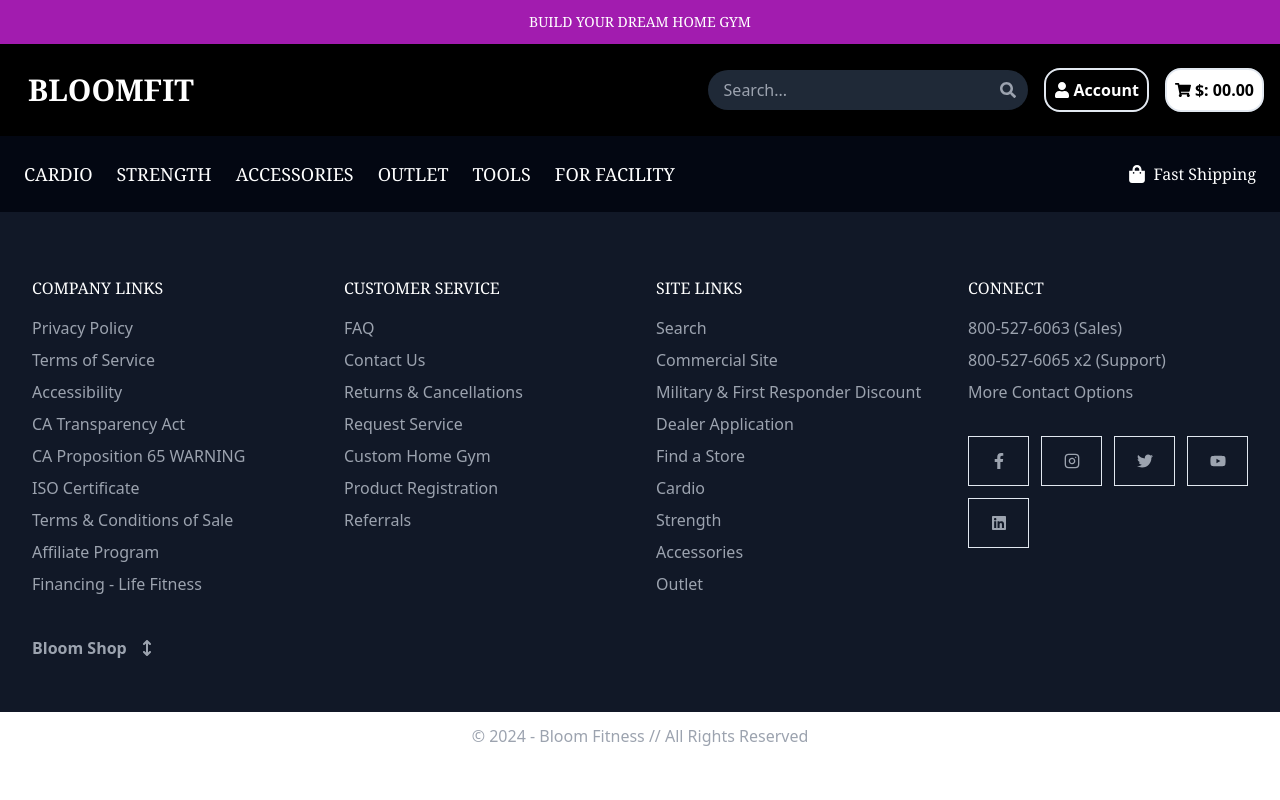
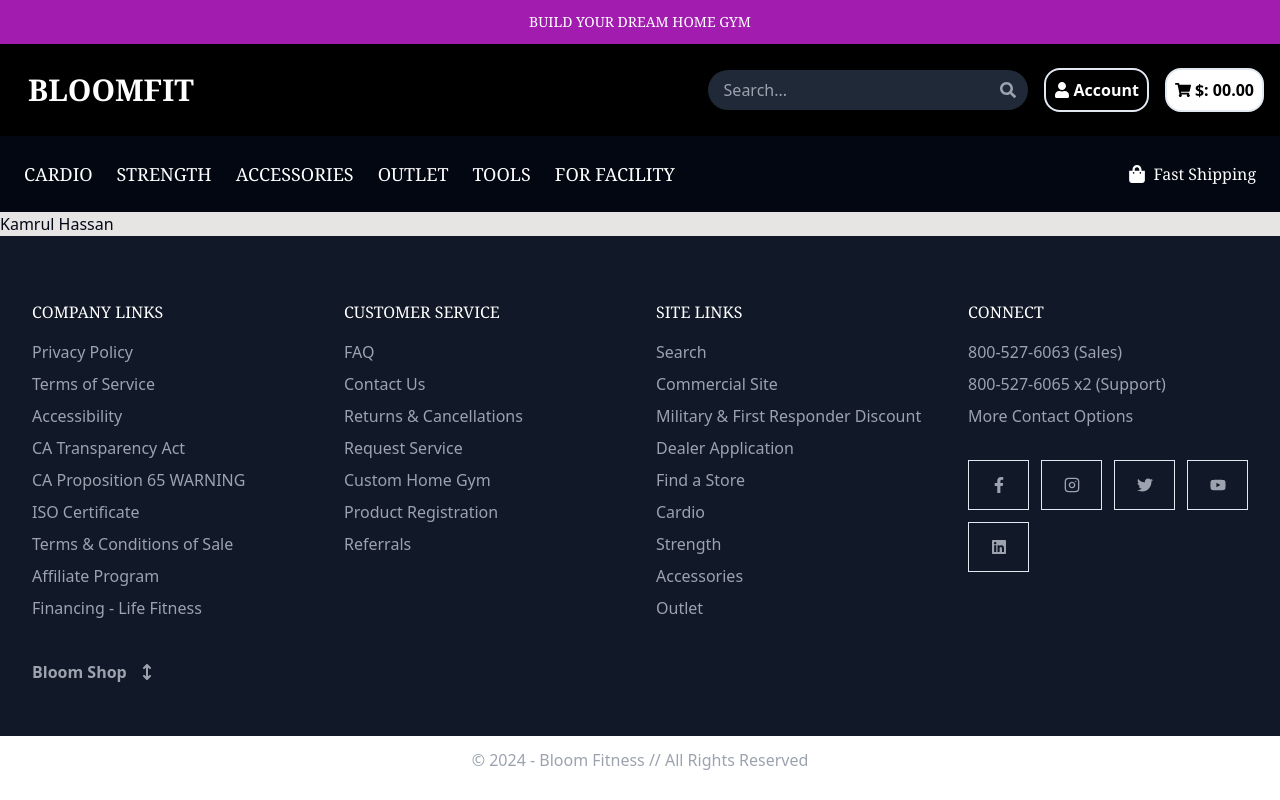
Before and after one commit to Kamrulthedev/BloomFit, a React (Vite) app: page / in a window 1280 px wide. Built offline with nearby package versions, Linux system fonts and the light colour scheme.

Commit message:
create-home-pages-commit

```diff
--- /dev/null
+++ b/src/pages/Home/Home.tsx
@@ -0,0 +1,10 @@
+
+const Home = () => {
+    return (
+        <div>
+            <h1>Kamrul Hassan</h1>
+        </div>
+    );
+};
+
+export default Home;
--- a/src/router/index.tsx
+++ b/src/router/index.tsx
@@ -1,5 +1,6 @@
 
 import MainLayout from "@/components/Layouts/MainLayout";
+import Home from "@/pages/Home/Home";
 import { createBrowserRouter } from "react-router-dom";
 
 const router = createBrowserRouter([
@@ -9,7 +10,7 @@
       children:[
         {
             path:'/',
-            element:''
+            element:<Home></Home>
         }
       ]
     },
```
